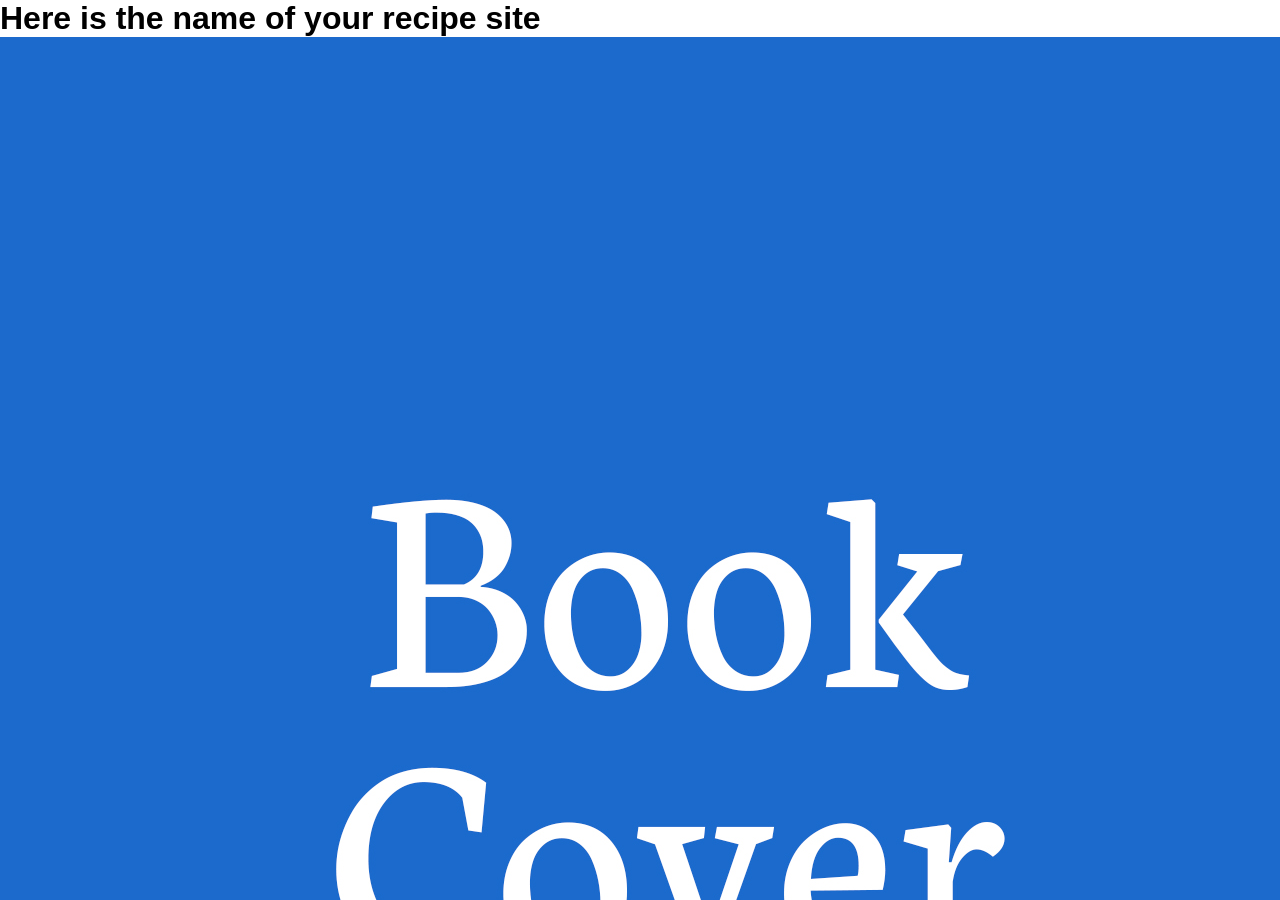
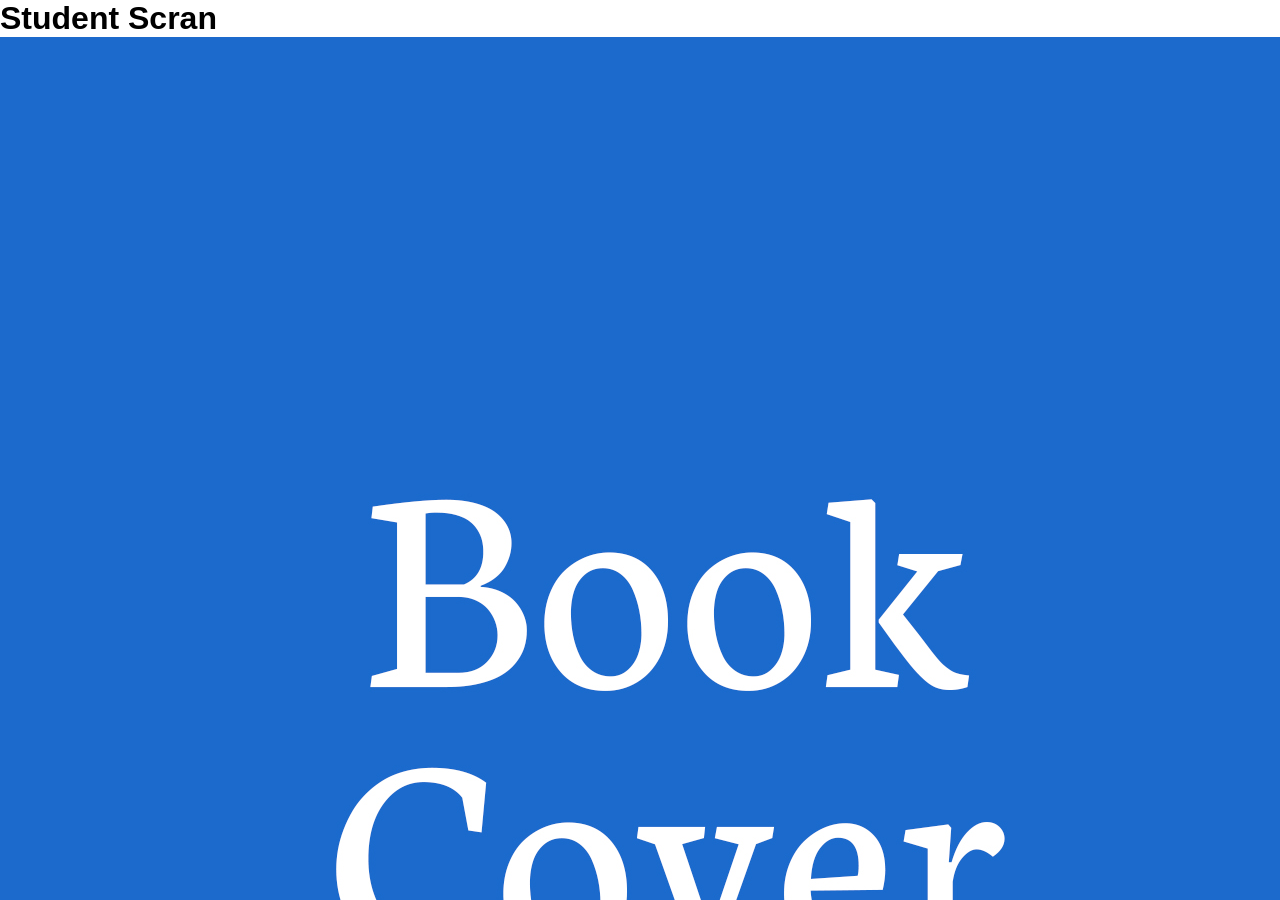
Before and after one commit to hbanks01/Scran, a Jekyll site: the page built from home/index.md, in a window 1280 px wide and 900 px high. Built offline with Jekyll 4.4.1, drawn with Linux system fonts in a browser that asks for light colours.

Commit message:
Update Home Page “index”

```diff
--- a/home/index.md
+++ b/home/index.md
@@ -1,9 +1,10 @@
 ---
+title: Student Scran
+coverimage: ../uploads/bookcover.jpg
+permalink: /
 layout: recipeshome
-title: Here is the name of your recipe site
-permalink: "/"
-coverimage: ../uploads/bookcover.jpg
 published: true
+date: 2023-01-31T14:43:31.881Z
 ---
 
 Here is an introduction to my recipe site
```
